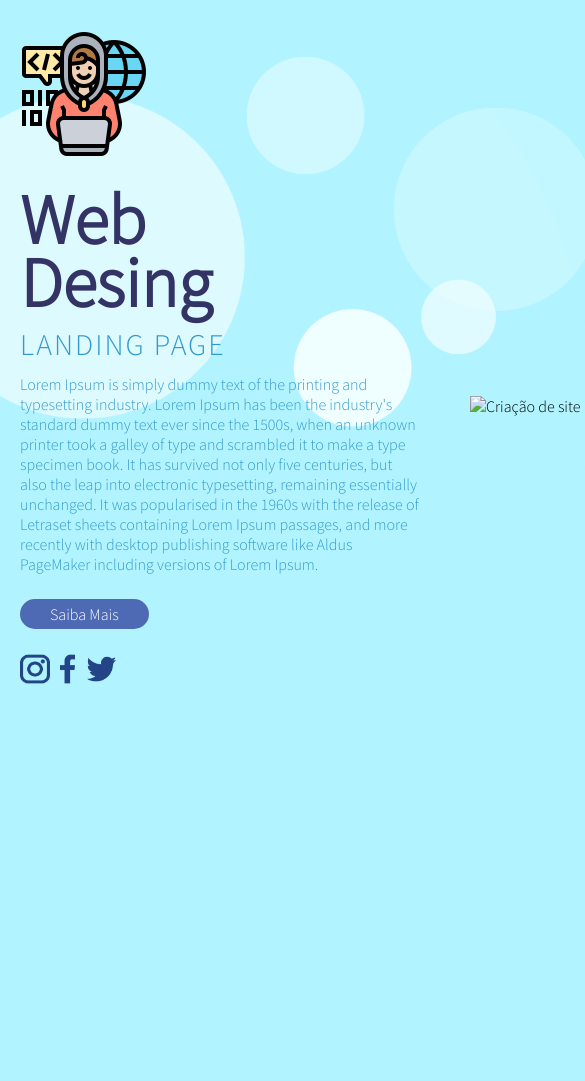
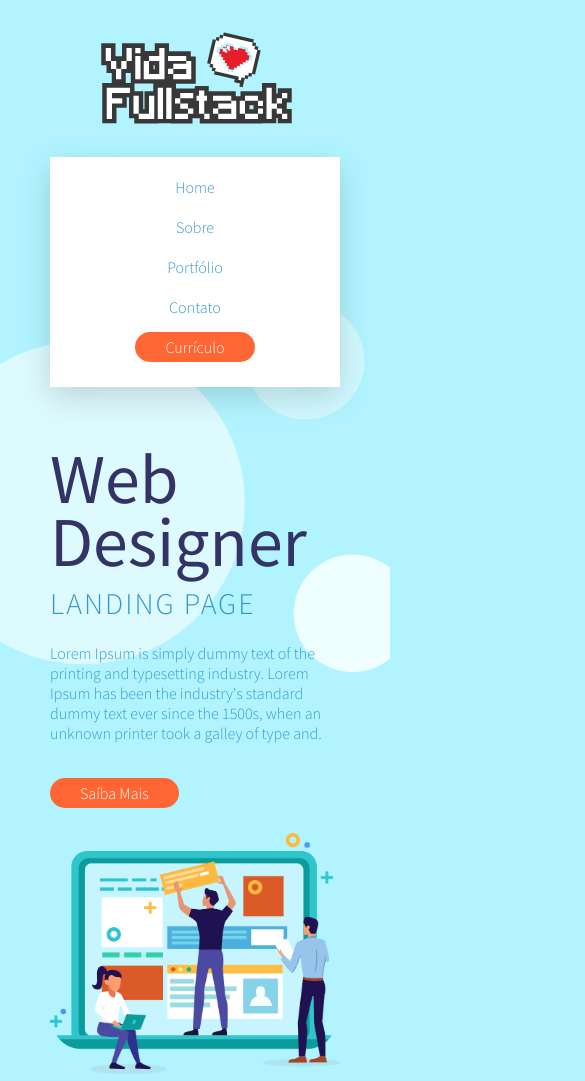
Before and after one commit to renanxd25/meuportifoliolandpage, a plain HTML site: page index.html in a window 390 px wide. Shown: the top 1081 px of the page, 585 px wide, since content can reach past the window. Before the commit the page ends 844 px from the top, so only its background shows below. Drawn offline with Linux system fonts and the light colour scheme.

Commit message:
Adicionando Sass no site

```diff
--- a/assets/css/bootstrap.css
+++ b/assets/scss/bootstrap.scss
@@ -1,29 +1,33 @@
-*{
+/* Reset Css */
+* {
     margin: 0;
     padding: 0;
     border: 0;
     font-size: 100%;
+    font-family: "Source Sans Pro", sans-serif;
+    font-weight: 300;
     vertical-align: baseline;
     text-decoration: none;
-    font-family: "Source Sans Pro", sans-serif;
-    justify-content: space-between;
-    font-weight: 300;
     list-style: none;
+  }
 
-}
+  body {
+    background-image: url("../images/bolha-background.png");
+    background-repeat: no-repeat;
+    background-position: left center;
+  }
 
-.container{
+  .container {
     width: 1024px;
     margin: 30px auto;
     display: flex;
-    flex-direction: row;
-}
-.row{
+    flex-direction: column;
+  }
+
+  .row {
     display: flex;
     flex-direction: row;
-    justify-content: space-between;
-
-}
+  }
 
 body{
     background-image: url("../images/bolha-background.png");
--- /dev/null
+++ b/assets/scss/buttons.scss
@@ -0,0 +1,10 @@
+.btn {
+    padding: 5px 30px;
+    border-radius: $btn-radius;
+    //Btn Laranja
+    &.btn-laranja {
+      background: $color-tercearia;
+      color: $color-branco;
+    }
+    //End Btn Laranja
+  }
--- /dev/null
+++ b/assets/scss/footer.scss
@@ -0,0 +1,20 @@
+footer {
+    //ul
+    ul {
+      //li
+      li {
+        margin: 0 30px 0 0;
+        //a
+        a {
+          //img
+          img {
+            width: $social-media-icons;
+          }
+          //end img
+        }
+        //end a
+      }
+      //en li
+    }
+    //End ul
+  }
--- /dev/null
+++ b/assets/scss/header.scss
@@ -0,0 +1,31 @@
+header {
+    //Section
+    section {
+      justify-content: space-between;
+      align-items: center;
+    }
+    //End Section
+
+    //nav
+    nav {
+      //ul
+      ul {
+        display: flex;
+        flex-direction: row;
+        align-items: center;
+
+        //li
+        li {
+          //a
+          a {
+            margin: 0px 15px;
+            color: $color-primaria;
+          }
+          //end a
+        }
+        //end li
+      }
+      //end ul
+    }
+    //end Nav
+  }
--- /dev/null
+++ b/assets/scss/main.scss
@@ -0,0 +1,66 @@
+.sobre-web-desingn{
+    justify-content: space-between;
+    align-items: center;
+}
+.sobre-web-desingn article{
+    width: 250px;
+}
+
+.sobre-web-desingn article h1{
+    font-size: 70px;
+    line-height: 90%;
+    font-weight: 600;
+    color: #333366;
+}
+
+.sobre-web-design {
+    justify-content: space-between;
+    align-items: center;
+
+    //article
+    article {
+      width: 250px;
+
+      //h1
+      h1 {
+        font-size: $font-h1;
+        line-height: 90%;
+        font-weight: 400;
+        color: $color-secundaria;
+      }
+      //end h1
+
+      //h2 p
+      h2,
+      p {
+        color: $color-primaria;
+      }
+      //end h2 p
+
+      //h2
+      h2 {
+        font-size: $font-h2;
+        text-transform: uppercase;
+        letter-spacing: 2px;
+        line-height: 200%;
+      }
+      //end h2
+
+      //p
+      p {
+        margin: 10px 0 40px;
+      }
+      //end p
+
+      //figcaption
+      figcaption {
+        //Img
+        img {
+          width: 700px;
+        }
+        //end Img
+      }
+      //end figcaption
+    }
+    //end article
+  }
--- /dev/null
+++ b/assets/scss/responsive-background.scss
@@ -0,0 +1,41 @@
+@media (max-width: 2000px) {
+    body {
+      background-size: 880px;
+    }
+  }
+
+  @media (max-width: 1700px) {
+    body {
+      background-size: 800px;
+    }
+  }
+
+  @media (max-width: 1550px) {
+    body {
+      background-size: 750px;
+    }
+  }
+
+  @media (max-width: 1440px) {
+    body {
+      background-size: 700px;
+    }
+  }
+
+  @media (max-width: 1330px) {
+    body {
+      background-size: 650px;
+    }
+  }
+
+  @media (max-width: 1220px) {
+    body {
+      background-size: 600px;
+    }
+  }
+
+  @media (max-width: 1100px) {
+    body {
+      background-position-x: -100px;
+    }
+  }
--- /dev/null
+++ b/assets/scss/responsive-elements.scss
@@ -0,0 +1,118 @@
+@media (max-width: 1150px) {
+    .container {
+      width: 950px;
+    }
+  }
+
+  @media (max-width: 1024px) {
+    .container {
+      width: 850px;
+    }
+
+    //Sobre
+    .sobre-web-design {
+      //figcaption
+      figcaption {
+        //img
+        img {
+          width: 600px;
+        }
+        //end img
+      }
+      //end figcaption
+    }
+    //end Sobre
+  }
+
+  @media (max-width: 915px) {
+    body {
+      background-position: left top;
+      background-color: $color-quartenaria;
+    }
+
+    .container {
+      width: 600px;
+    }
+
+    .row {
+      flex-direction: column;
+    }
+
+    //header
+    header {
+      //nav
+      nav {
+        margin: 30px 0;
+      }
+      //end nav
+    }
+    //end header
+
+    //Sobre
+    .sobre-web-design {
+      //article
+      article {
+        width: 100%;
+      }
+      //end article
+
+      //Fig
+      figcaption {
+        //Img
+        img {
+          width: 100%;
+          margin: 30px 0 0 0;
+        }
+        //end Img
+      }
+      //end Fig
+    }
+    //end Sobre
+
+    //Footer
+    footer {
+      //row
+      .row {
+        flex-direction: row;
+        justify-content: center;
+      }
+      //row
+    }
+    //end Footer
+  }
+
+  @media (max-width: 665px) {
+    .container {
+      width: 400px;
+    }
+  }
+
+  @media (max-width: 450px) {
+    .container {
+      width: 290px;
+    }
+
+    //header
+    header {
+      //nav
+      nav {
+        background: $color-branco;
+        width: 100%;
+        padding: 10px 0 20px;
+        box-shadow: 0px 10px 30px rgba(0, 0, 0, 0.15);
+
+        //ul
+        ul {
+          flex-direction: column;
+          //li
+          li {
+            margin: 10px 0;
+          }
+          //end li
+        }
+        //end ul
+      }
+      //end nav
+    }
+    //end header
+  }
--- /dev/null
+++ b/assets/scss/style.scss
@@ -0,0 +1,12 @@
+/* Font */
+@import url("https://fonts.googleapis.com/css2?family=Source+Sans+Pro:wght@200;300;400&display=swap");
+
+/* Components */
+@import "./variaveis.scss";
+@import "./bootstrap.scss";
+@import "./header.scss";
+@import "./buttons.scss";
+@import "./main.scss";
+@import "./footer.scss";
+@import "./responsive-background.scss";
+@import "./responsive-elements.scss";
--- /dev/null
+++ b/assets/scss/variaveis.scss
@@ -0,0 +1,13 @@
+$color-branco: #ffffff;
+
+$color-primaria: #3399cc;
+$color-secundaria: #333366;
+$color-tercearia: #ff6633;
+$color-quartenaria: #b1f4ff;
+
+$font-h1: 70px;
+$font-h2: 30px;
+
+$social-media-icons: 30px;
+
+$btn-radius: 20px;
--- a/index.html
+++ b/index.html
@@ -1,17 +1,18 @@
 <!DOCTYPE html>
 <html lang="pt-br">
   <head>
-  <meta charset="UTF-8">
-  <meta http-equiv="X-UA-Compatible" content="IE=edge">
-  <meta name="viewport" content="width=device-width, initial-scale=1.0">
-  <link rel="stylesheet" type="text/css" href="./assets/css/style.css" >
-  <title>Meu site</title>
+    <meta charset="UTF-8" />
+    <meta name="viewport" content="width=device-width, initial-scale=1.0" />
+    <title>Meu Site</title>
+    <link rel="stylesheet" type="text/css" href="./assets/css/style.min.css" />
   </head>
   <body>
-  <!---Header--->
-  <header class="container" >
-    <img src="./assets/images/teste4.png" alt="Logo da empresa XPTO">
+    <!-- Header -->
+    <header class="container">
       <section class="row">
+        <img src="./assets/images/logo.png" alt="Logo da empresa XPTO" />
+
+        <!-- Menu do Site -->
         <nav>
           <ul>
             <li>
@@ -19,61 +20,92 @@
                 Home
               </a>
             </li>
+
             <li>
               <a href="#">
                 Sobre
               </a>
             </li>
+
             <li>
               <a href="#">
-              Portifolio
+                Portfólio
               </a>
             </li>
+
             <li>
               <a href="#">
                 Contato
               </a>
             </li>
+
             <li>
               <a href="#" class="btn btn-laranja">
-              Curriculo
+                Currículo
               </a>
             </li>
           </ul>
         </nav>
+        <!-- End Menu do Site -->
+      </section>
+    </header>
+    <!-- End Header -->
 
-    </section>
+    <!-- Container -->
+    <main class="container">
+      <!-- Section conteúdo do Site -->
+      <section class="row sobre-web-design">
+        <!-- Contúdo de Texto Sobre o Site -->
+        <article>
+          <h1>Web Designer</h1>
+          <h2>Landing Page</h2>
 
-    <!-- Fim do site -->
-  </header>
-  <!-- Fim do header -->
-  <main class="container">
-    <section class="row sobre-web-desingn">
-      <article>
-          <h1>Web Desing</h1>
-        <h2>Landing Page</h2>
           <p>
-          Lorem Ipsum is simply dummy text of the printing and typesetting industry.
-          Lorem Ipsum has been the industry's standard dummy text ever since the 1500s, when an unknown printer took a galley of type and scrambled it to make a type specimen book.
-          It has survived not only five centuries, but also the leap into electronic typesetting, remaining essentially unchanged.
-          It was popularised in the 1960s with the release of Letraset sheets containing Lorem Ipsum passages, and more recently with desktop publishing software like Aldus PageMaker including versions of Lorem Ipsum.
+            Lorem Ipsum is simply dummy text of the printing and typesetting
+            industry. Lorem Ipsum has been the industry's standard dummy text
+            ever since the 1500s, when an unknown printer took a galley of type
+            and.
           </p>
-        <a href="#" class="btn btn-laranja">Saiba Mais</a>
+
+          <a href="#" class="btn btn-laranja">Saíba Mais</a>
         </article>
+        <!-- End Contúdo de Texto Sobre o Site -->
+
         <figcaption>
-        <img src="./assets//images/pessoas-construindo-pc.png"
-        alt="Criação de site">
+          <img
+            src="./assets/images/pessoas-construindo-pc.png"
+            alt="Criação de Site"
+          />
         </figcaption>
       </section>
+      <!-- End Section conteúdo do Site -->
     </main>
+    <!-- End Container -->
+
+    <!-- Footer -->
     <footer class="container">
-    <ul>
+      <!-- Redes Sociais -->
+      <ul class="row">
         <li>
-        <a href="#"><img src="./assets/images/logo-insta.png" alt="Instagram"></a>
-        <a href="#"><img src="./assets/images/logo-facebook.png" alt="Instagram"></a>
-        <a href="#"><img src="./assets/images/logo-twitter.png" alt="Instagram"></a>
+          <a href="#">
+            <img src="./assets/images/logo-insta.png" alt="Instagram" />
+          </a>
+        </li>
+
+        <li>
+          <a href="#">
+            <img src="./assets/images/logo-twitter.png" alt="Twitter" />
+          </a>
+        </li>
+
+        <li>
+          <a href="#">
+            <img src="./assets/images/logo-facebook.png" alt="Facebook" />
+          </a>
         </li>
       </ul>
+      <!-- Redes Sociais -->
     </footer>
+    <!-- End Footer -->
   </body>
 </html>
```
Also changed, not shown: assets/css/buttons.css (deleted), assets/css/footer.css (deleted), assets/css/header.css (deleted), assets/css/main.css (deleted), assets/css/responsive-background.css (deleted), assets/css/responsive-elements.css (deleted), assets/css/style.css (deleted), assets/css/style.min.css (added), 1 other file. Lines whose indentation alone changed are shown as unchanged.
